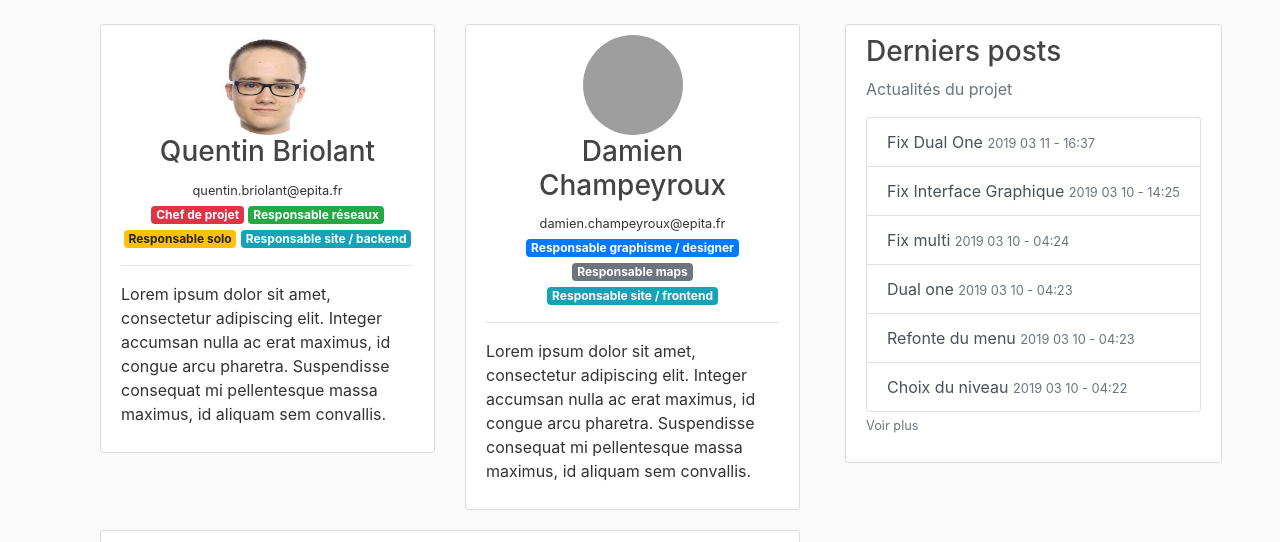
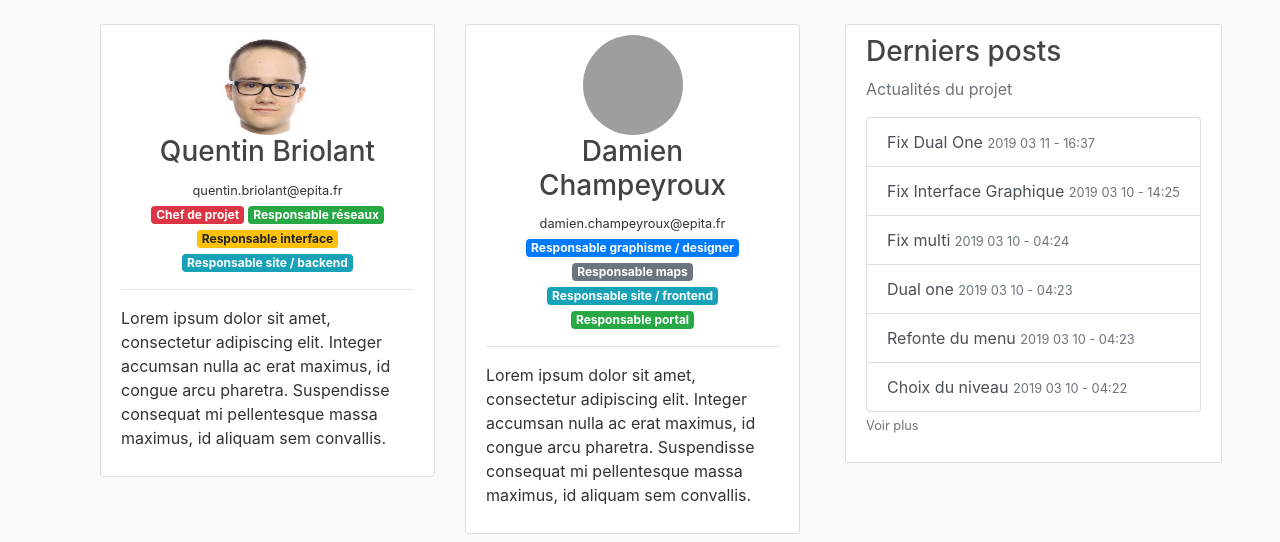
Before and after one commit to gastbob40/justcodeit_website, a Flask app: page /members in a window 1280 px wide. Shown: the part 56-598 px from the top of the page. Run offline with Flask 2, Linux system fonts and the light colour scheme; data comes from the database, SQL or seed files in the repository; some libraries are stand-ins or nearby versions; grey boxes are pictures that could not be loaded.

Commit message:
Fix (ourMember.html): Correction of member badges

```diff
--- a/site_jci/templates/ourMember.html
+++ b/site_jci/templates/ourMember.html
@@ -12,7 +12,7 @@
                         <small>quentin.briolant@epita.fr</small><br>
                         <span class="badge badge-danger">Chef de projet</span>
                         <span class="badge badge-success">Responsable réseaux</span>
-                        <span class="badge badge-warning">Responsable solo</span>
+                        <span class="badge badge-warning">Responsable interface</span>
                         <span class="badge badge-info">Responsable site / backend</span>
                     </center>
                     <hr>
@@ -36,6 +36,7 @@
                         <span class="badge badge-primary">Responsable graphisme / designer</span>
                         <span class="badge badge-secondary">Responsable maps</span>
                         <span class="badge badge-info">Responsable site / frontend</span>
+                        <span class="badge badge-success">Responsable portal</span>
                     </center>
                     <hr>
                     <center>
```
